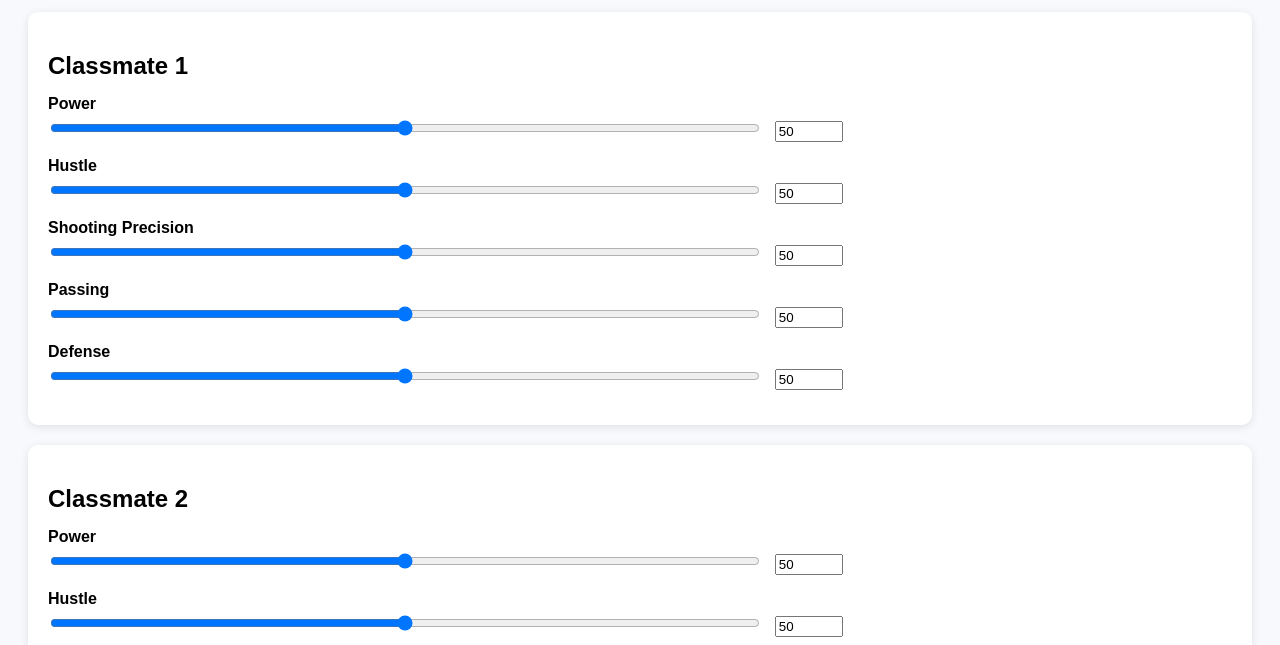
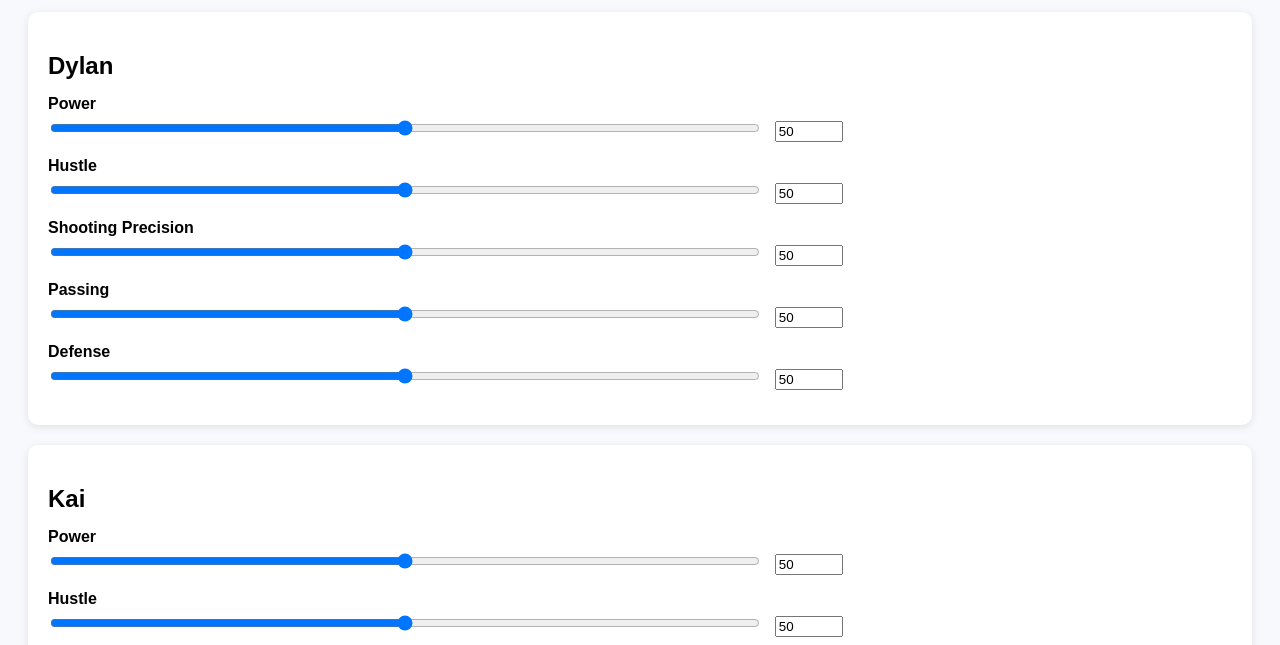
Before and after one commit to TronPotions/classmate_feedback, a plain HTML site: page index.html in a window 1280 px wide. Shown: the part 155-800 px from the top of the page. Drawn offline with Linux system fonts and the light colour scheme.

Commit message:
Update index.html

```diff
--- a/index.html
+++ b/index.html
@@ -64,9 +64,9 @@
 
   <script>
     const classmates = [
-      "Classmate 1", "Classmate 2", "Classmate 3", "Classmate 4", "Classmate 5", "Classmate 6",
-      "Classmate 7", "Classmate 8", "Classmate 9", "Classmate 10", "Classmate 11", "Classmate 12",
-      "Classmate 13", "Classmate 14", "Classmate 15", "Classmate 16", "Classmate 17", "Classmate 18"
+      "Dylan", "Kai", "Virup", "Anish", "Evan", "Aarav",
+      "Sean", "Andreas", "Francisco", "Brandon", "Nikita", "Saul",
+      "Cody", "Marco", "Mario", "Justin", "Cesar", "Ozan"
     ];
 
     const categories = ["Power", "Hustle", "Shooting Precision", "Passing", "Defense"];
```
